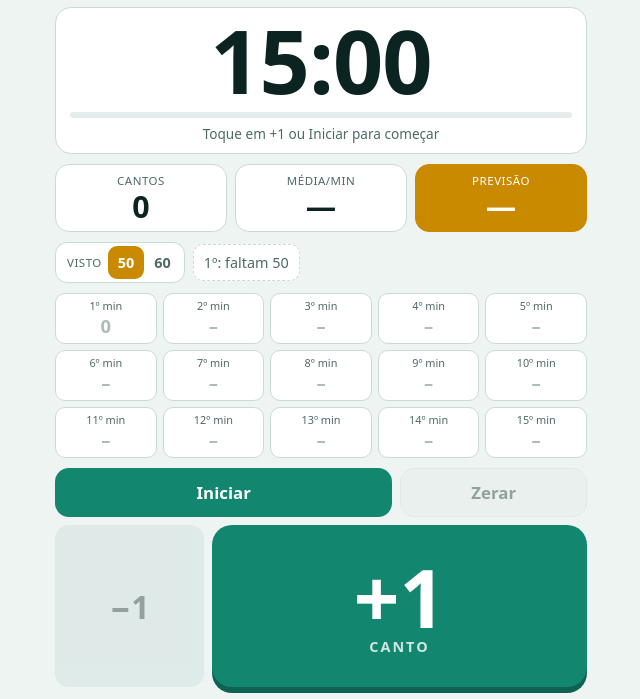
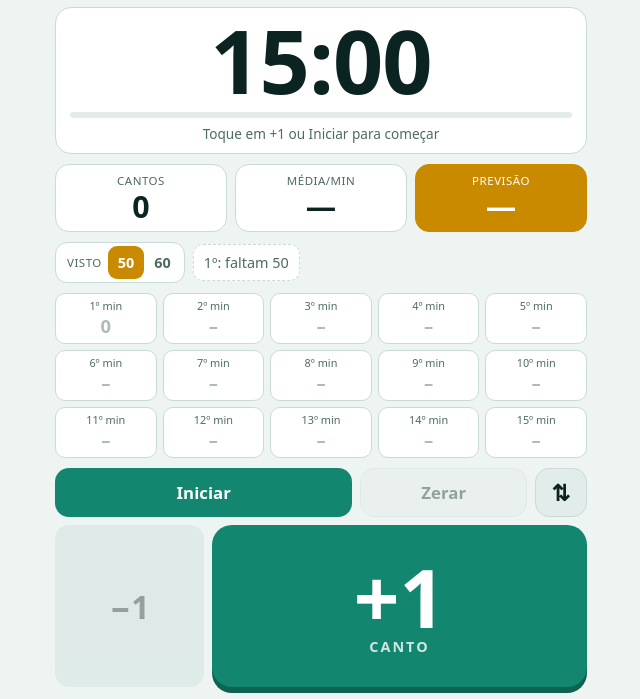
Before and after one commit to skinnplays/contador-cantos, a plain HTML site: page index.html in a window 1280 px wide. Shown: the part 101-800 px from the top of the page, without its empty margins (319-959 px from the left). Drawn offline with Linux system fonts and the light colour scheme.

Commit message:
feat: botão para trocar de lugar a área de contagem e a grade de minutos

```diff
--- a/app.js
+++ b/app.js
@@ -12,8 +12,23 @@ const el = {
   durations: [...document.querySelectorAll('.duration button')],
   vistoSteps: [...document.querySelectorAll('.visto-step button')],
   vistoList: $('vistoList'), toast: $('toast'), toastTitle: $('toastTitle'), toastText: $('toastText'),
-  install: $('install'), iosHelp: $('iosHelp'),
+  install: $('install'), iosHelp: $('iosHelp'), swap: $('swap'),
 };
+
+// ---------- posição dos botões (preferência de cada celular) ----------
+const LAYOUT_KEY = 'contador-cantos.botoes-no-meio';
+let controlsUp = false;
+try { controlsUp = localStorage.getItem(LAYOUT_KEY) === '1'; } catch { /* sem armazenamento */ }
+function applyLayout() {
+  document.querySelector('.app').classList.toggle('controls-up', controlsUp);
+  el.swap.setAttribute('aria-pressed', String(controlsUp));
+}
+applyLayout();
+el.swap.addEventListener('click', () => {
+  controlsUp = !controlsUp;
+  applyLayout();
+  try { localStorage.setItem(LAYOUT_KEY, controlsUp ? '1' : '0'); } catch { /* sem armazenamento */ }
+});
 
 let s = load() ?? L.createSession(15);
 let warnedLastMinute = false;
--- a/index.html
+++ b/index.html
@@ -64,6 +64,8 @@
       <div class="row">
         <button type="button" id="startPause" class="btn primary">Iniciar</button>
         <button type="button" id="reset" class="btn ghost">Zerar</button>
+        <button type="button" id="swap" class="btn ghost swap" aria-pressed="false"
+          aria-label="Trocar os botões de lugar com a grade de minutos" title="Trocar de lugar">⇅</button>
       </div>
       <div class="row count-row">
         <button type="button" id="minus" class="btn minus" aria-label="Retirar um canto">−1</button>
--- a/styles.css
+++ b/styles.css
@@ -255,3 +255,9 @@ button { font: inherit; color: inherit; touch-action: manipulation; }
   .wake { font-size: 0; padding: 7px 9px; }
   .wake::before { font-size: .8rem; margin: 0; }
 }
+
+/* Botões no meio: a área de contagem sobe e a grade de minutos desce. */
+.btn.swap { flex: 0 0 52px; padding: 0; font-size: 1.4rem; line-height: 1; }
+.btn.swap[aria-pressed="true"] { border-color: var(--brand); color: var(--brand); }
+.app.controls-up .controls { order: 1; }
+.app.controls-up .minutes { order: 2; }
--- a/sw.js
+++ b/sw.js
@@ -1,6 +1,6 @@
 // Busca sempre a versão mais nova na internet. Sem sinal (ou se demorar mais de 4 s),
 // usa a cópia guardada, assim o app funciona offline e as atualizações chegam na hora.
-const CACHE = 'contador-cantos-v6';
+const CACHE = 'contador-cantos-v7';
 const ASSETS = [
   './', 'index.html', 'styles.css', 'app.js', 'logic.js', 'manifest.webmanifest',
   'logo-96.png', 'icon-180.png', 'icon-192.png', 'icon-512.png', 'icon-maskable-512.png',
```
